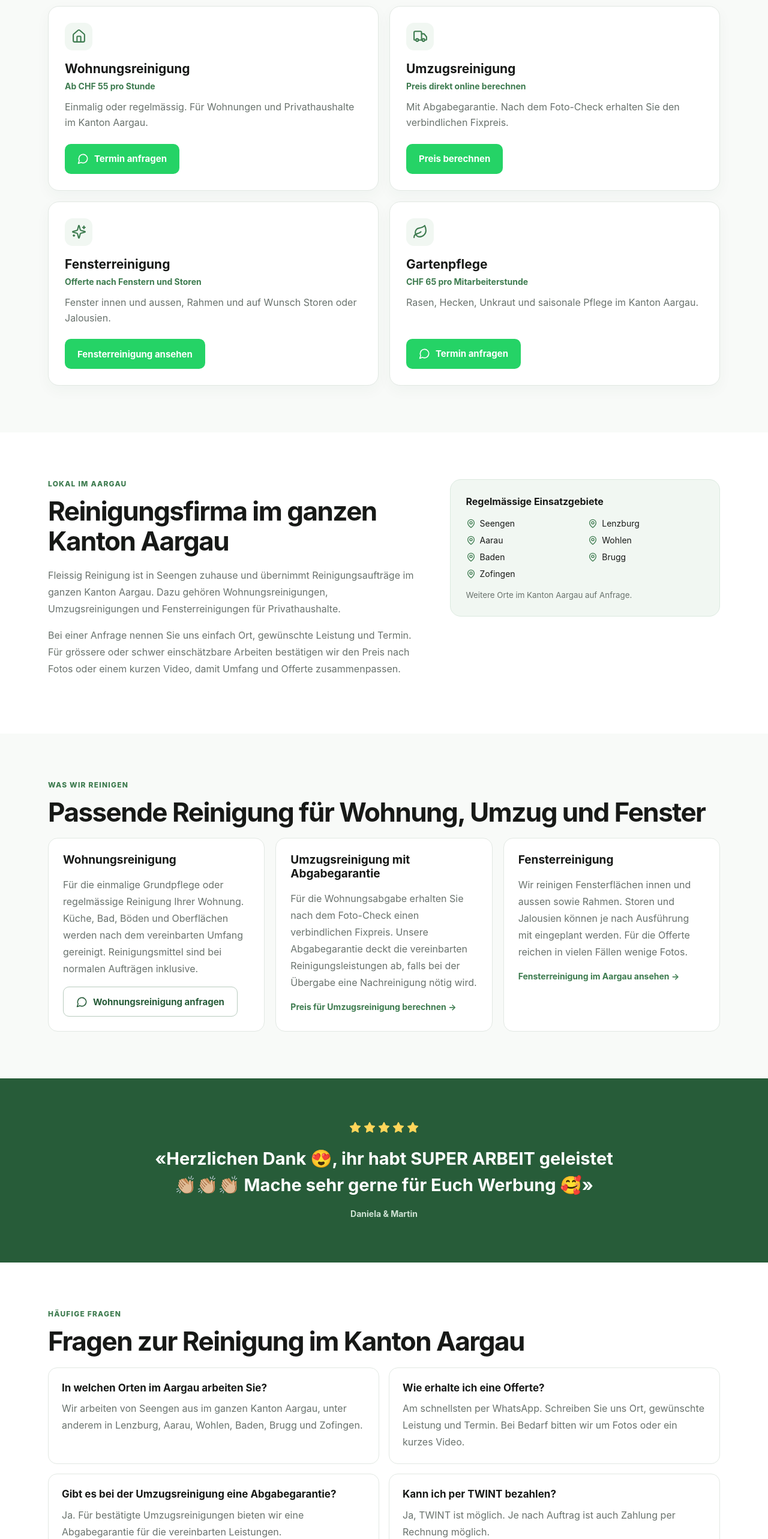
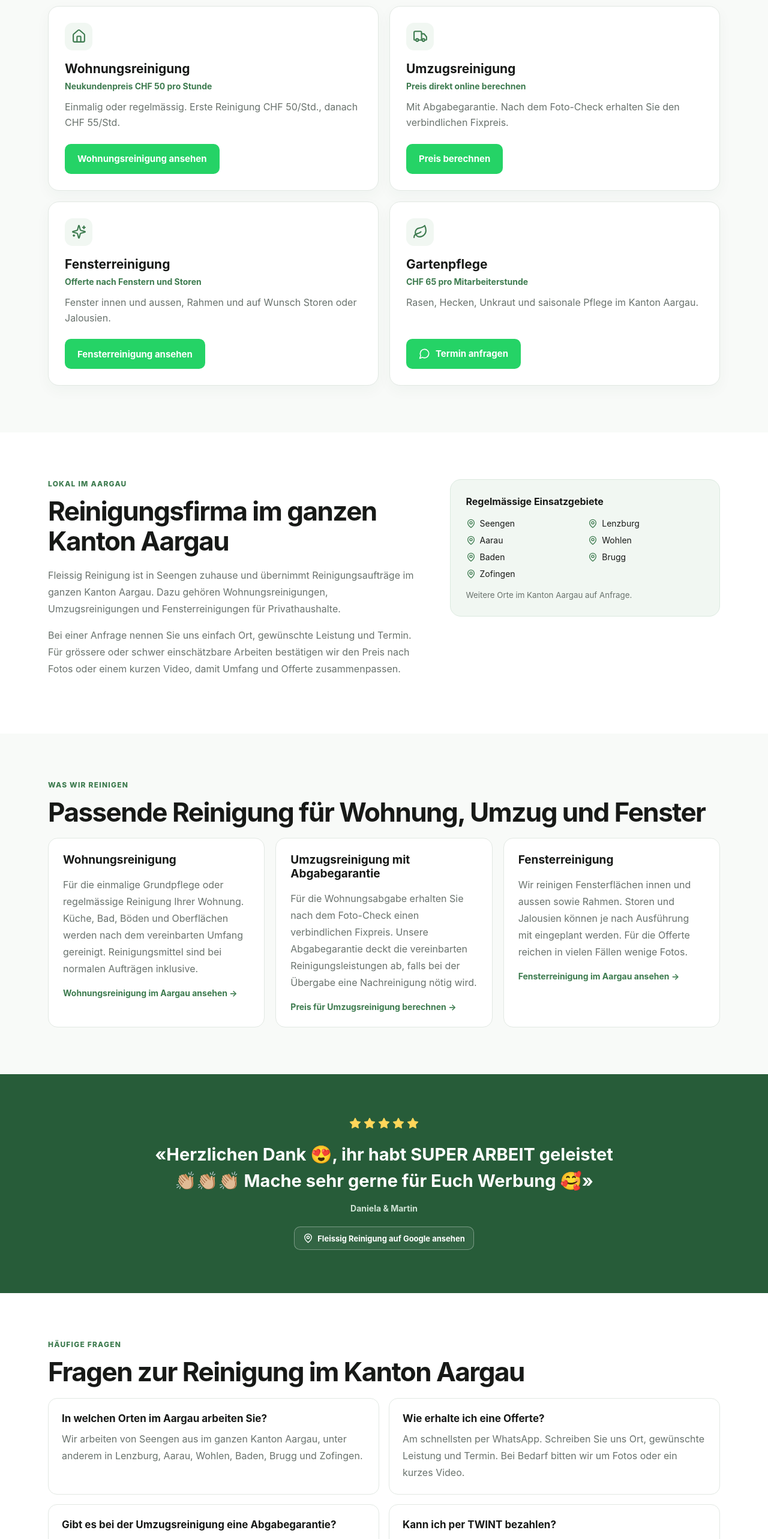
Before and after one commit to lemoor34/fleissig, a React (Vite) app: page / in a window 1280 px wide. Shown: the part 1720-4286 px from the top of the page at 60% size. Built offline with nearby package versions, Linux system fonts and the light colour scheme.

Commit message:
Integrate Wohnungsreinigung and Google profile

```diff
--- a/src/AppV4.jsx
+++ b/src/AppV4.jsx
@@ -13,6 +13,8 @@ const CONFIG = {
   location: "Seengen, Kanton Aargau",
   uid: "CHE-461.009.759",
 };
+
+const GOOGLE_PROFILE = "https://maps.app.goo.gl/npUZ2ia8aKGwAgNE8?g_st=ic";
 
 const waText = {
   regular: "Grüezi! Ich interessiere mich für eine einmalige oder regelmässige Wohnungsreinigung und möchte einen Termin anfragen.",
@@ -106,10 +108,10 @@ function Services() {
     {
       icon: Home,
       title: "Wohnungsreinigung",
-      price: "Ab CHF 55 pro Stunde",
-      detail: "Einmalig oder regelmässig. Für Wohnungen und Privathaushalte im Kanton Aargau.",
-      cta: "Termin anfragen",
-      type: "regular",
+      price: "Neukundenpreis CHF 50 pro Stunde",
+      detail: "Einmalig oder regelmässig. Erste Reinigung CHF 50/Std., danach CHF 55/Std.",
+      cta: "Wohnungsreinigung ansehen",
+      href: "/wohnungsreinigung-aargau",
     },
     {
       icon: Truck,
@@ -205,7 +207,7 @@ function SeoServiceDetails() {
               Für die einmalige Grundpflege oder regelmässige Reinigung Ihrer Wohnung. Küche, Bad, Böden und Oberflächen
               werden nach dem vereinbarten Umfang gereinigt. Reinigungsmittel sind bei normalen Aufträgen inklusive.
             </p>
-            <WhatsAppButton label="Wohnungsreinigung anfragen" type="regular" secondary />
+            <a className="text-link" href="/wohnungsreinigung-aargau">Wohnungsreinigung im Aargau ansehen →</a>
           </article>
           <article>
             <h3>Umzugsreinigung mit Abgabegarantie</h3>
@@ -344,6 +346,9 @@ export default function AppV4() {
             <div className="stars">{[1,2,3,4,5].map(n => <Star key={n} size={20} fill="currentColor" />)}</div>
             <blockquote>«Herzlichen Dank 😍, ihr habt SUPER ARBEIT geleistet 👏🏼👏🏼👏🏼 Mache sehr gerne für Euch Werbung 🥰»</blockquote>
             <strong>Daniela & Martin</strong>
+            <a className="google-profile-link" href={GOOGLE_PROFILE} target="_blank" rel="noopener noreferrer">
+              <MapPin size={17} /> Fleissig Reinigung auf Google ansehen
+            </a>
           </div>
         </section>
 
@@ -371,8 +376,10 @@ export default function AppV4() {
         <div className="shell footer">
           <div><strong>Fleissig Reinigung</strong><span>Reinigung & Gartenpflege im Kanton Aargau</span></div>
           <div className="footer-links">
+            <a href="/wohnungsreinigung-aargau">Wohnungsreinigung</a>
             <a href="/umzugsreinigung-aargau">Umzugsreinigung</a>
             <a href="/fensterreinigung-aargau">Fensterreinigung</a>
+            <a href={GOOGLE_PROFILE} target="_blank" rel="noopener noreferrer">Google-Profil</a>
             <button onClick={() => setLegal("imprint")}>Impressum</button>
             <button onClick={() => setLegal("privacy")}>Datenschutz</button>
             <a href={`mailto:${CONFIG.email}`}>E-Mail</a>
@@ -456,7 +463,9 @@ a{color:inherit}
 .review{padding:72px 0;background:var(--dark);color:#fff;text-align:center}
 .stars{display:flex;justify-content:center;gap:4px;color:#ffd65a}
 .review blockquote{max-width:780px;margin:20px auto 16px;font-size:clamp(20px,3vw,29px);line-height:1.5;font-weight:650}
-.review strong{font-size:14px;color:#cfe2d4}
+.review strong{display:block;font-size:14px;color:#cfe2d4}
+.google-profile-link{display:inline-flex;align-items:center;gap:7px;margin-top:22px;border:1px solid rgba(255,255,255,.34);border-radius:10px;padding:10px 14px;color:#fff;text-decoration:none;font-size:13px;font-weight:700;background:rgba(255,255,255,.06)}
+.google-profile-link:hover{background:rgba(255,255,255,.12)}
 .faq{background:#fff}
 .faq-grid{display:grid;grid-template-columns:1fr 1fr;gap:16px}
 .faq-grid article{border:1px solid var(--line);border-radius:15px;padding:22px}
```
